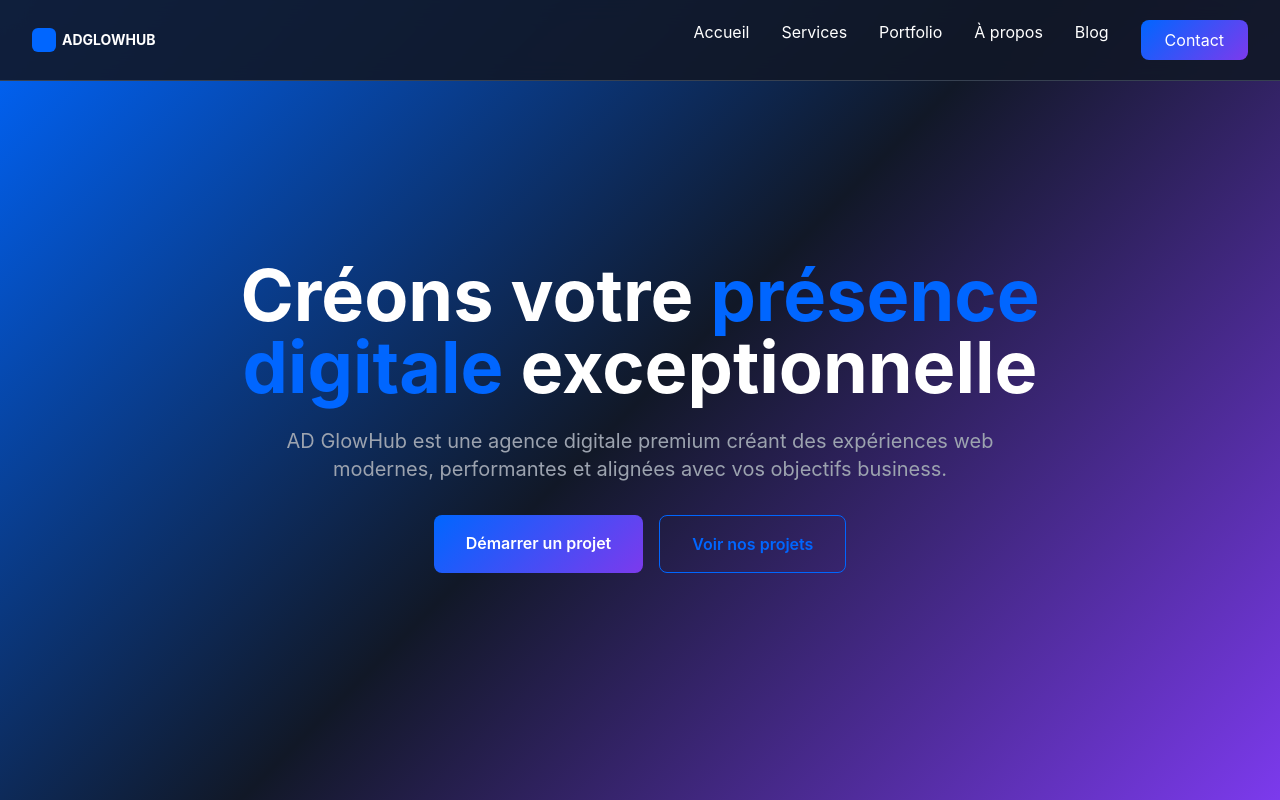
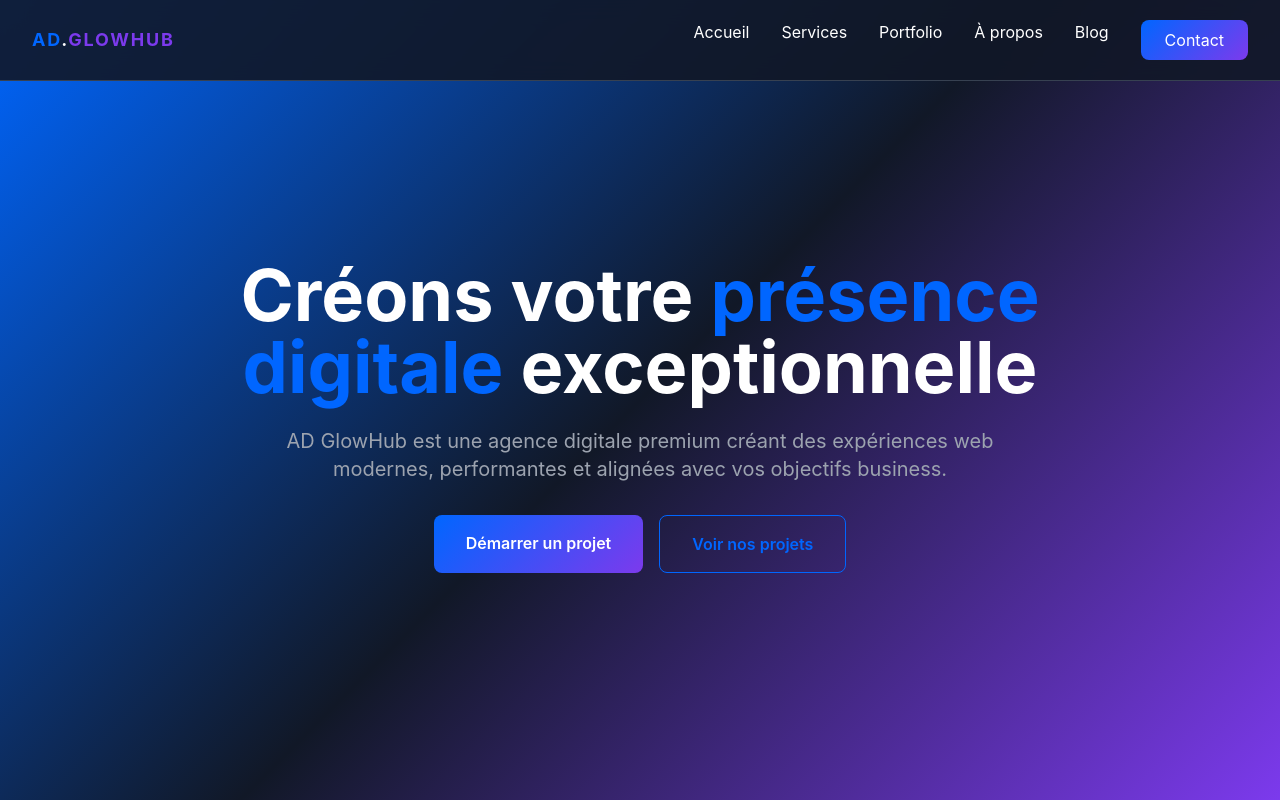
Before and after one commit to Kaissa2789/ad-glowhub, a Next.js app: page / in a window 1280 px wide. Shown: the top 800 px of the page. Built offline with nearby package versions, Linux system fonts and the light colour scheme.

Commit message:
Update logo design

```diff
--- a/components/Navigation.tsx
+++ b/components/Navigation.tsx
@@ -11,9 +11,8 @@ export default function Navigation() {
       <div className="max-w-7xl mx-auto px-4 sm:px-6 lg:px-8">
         <div className="flex justify-between items-center h-20">
           {/* Logo */}
-          <Link href="/" className="flex items-center gap-1.5 font-bold">
-  <div className="w-6 h-6 bg-primary rounded-md"></div>
-  <span className="text-white text-sm">ADGLOWHUB</span>
+          <Link href="/" className="text-lg font-bold tracking-widest">
+  <span className="text-primary">AD</span><span className="text-white">.</span><span className="text-secondary">GLOWHUB</span>
 </Link>
 
           {/* Desktop Menu */}
```
